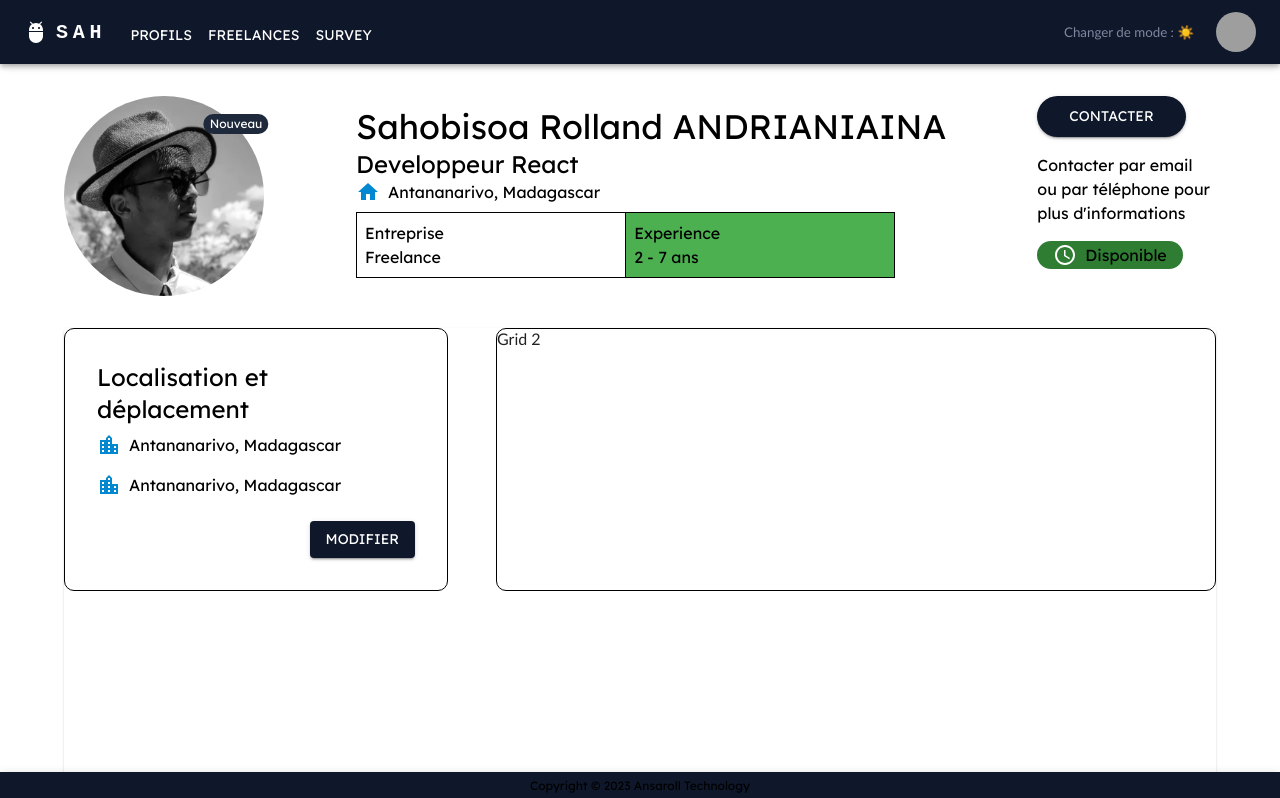
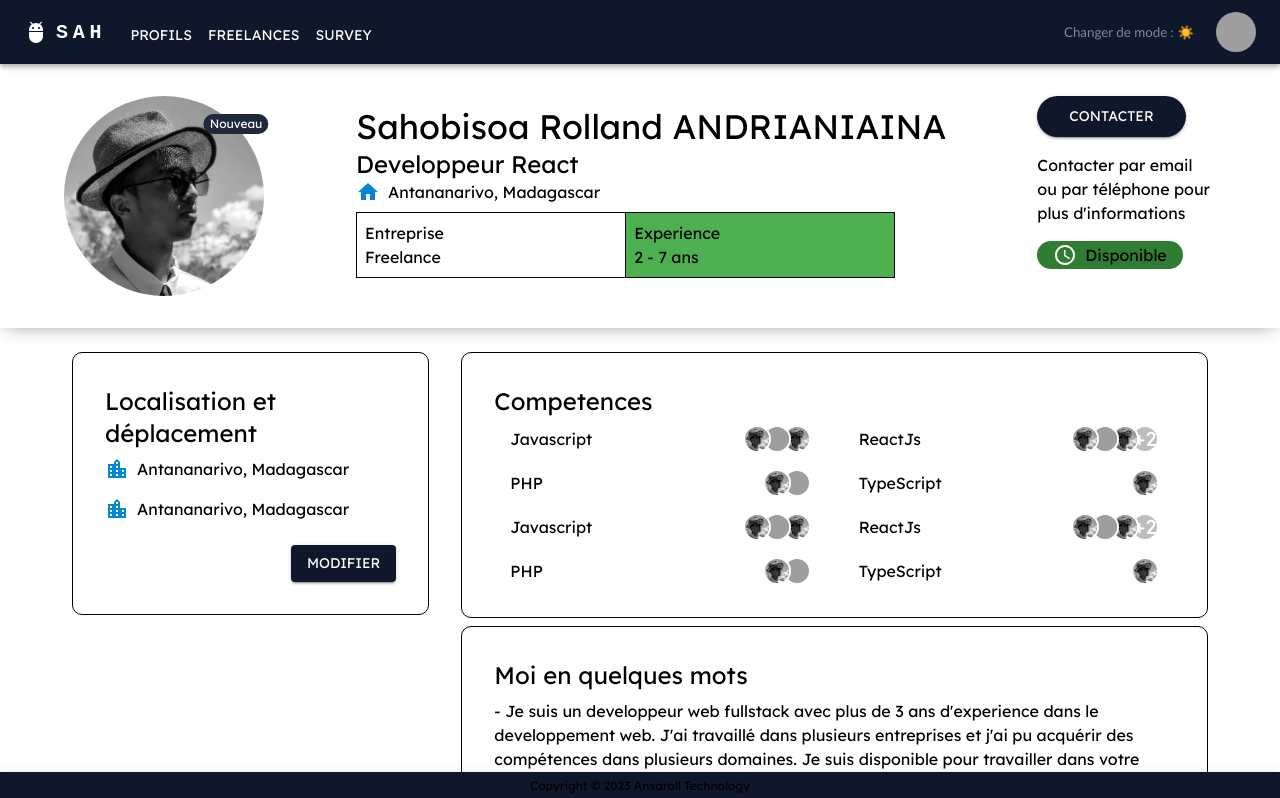
Before and after one commit to ansaroll/Sahobisoa, a React (Create React App) app in the folder Sah/sah/: page /profil in a window 1280 px wide. Shown: the top 798 px of the page. Built offline with nearby package versions, Linux system fonts and the light colour scheme; grey boxes are pictures that could not be loaded; a web font is replaced by a local one.

Commit message:
update ui profil

```diff
--- a/Sah/sah/package.json
+++ b/Sah/sah/package.json
@@ -18,6 +18,8 @@
     "@types/styled-components": "^5.1.26",
     "faker": "^6.6.6",
     "firebase": "^9.17.2",
+    "primeicons": "^6.0.1",
+    "primereact": "^9.2.0",
     "prop-types": "^15.8.1",
     "react": "^18.2.0",
     "react-dom": "^18.2.0",
--- a/Sah/sah/src/pages/profil/Profil.tsx
+++ b/Sah/sah/src/pages/profil/Profil.tsx
@@ -1,15 +1,14 @@
-import React from "react";
-import ProfilePage from "./ProfilePage";
-import { Avatar, Badge, Box, Button, Container, Grid, Paper, Typography } from "@mui/material";
-import { AccessTime, Home, LocationCity, PunchClock } from "@mui/icons-material";
+
+import { Avatar, Badge, Box, Button, Container, Grid, Typography } from "@mui/material";
+import { AccessTime, Home } from "@mui/icons-material";
+import RightSectionProfil from "./widgets/RightSectionProfil";
+import LeftSectionProfil from "./widgets/LeftSectionProfil";
 
 const Profil = () => {
 	return (
-		<Box sx={{
-			backgroundColor: "background.default",
-			boxShadow: 1
-		}} >
-			<Container maxWidth="lg" >
+		<Box pb={10}>
+			<Box sx={{ boxShadow: "0px 0px 20px -5px rgba(0,0,0,0.55)" }} >
+				<Container maxWidth="lg">
 					<Grid container py={4} spacing={2} justifyContent="space-between">
 						<Grid item xs={12} sm={4.5} md={3}>
 							<Badge color="secondary" overlap="circular" badgeContent="Nouveau" >
@@ -67,38 +66,16 @@ const Profil = () => {
 						</Grid>
 					</Grid>
 				</Container>
+			</Box>
 			<Container maxWidth="lg">
-				<Paper elevation={1} sx={{ height: "100vh" }}>
-					<Grid container justifyContent="space-between">
-						<Grid item xs={4} sx={{ border: "1px solid #010101", borderRadius: "10px", p: 4 }}
-							spacing={2}
-						>
-							<Typography variant="h5">
-								Localisation et déplacement
-							</Typography>
-							<Box display="flex" flexDirection="row" alignItems="center" gap={1} py={1}>
-								<LocationCity color="info" />
-								<Typography>
-									Antananarivo, Madagascar
-								</Typography>
-							</Box>
-							<Box display="flex" flexDirection="row" alignItems="center" gap={1} py={1}>
-								<LocationCity color="info" />
-								<Typography>
-									Antananarivo, Madagascar
-								</Typography>
-							</Box>
-							<Box display="flex" justifyContent="flex-end" pt={2}>
-								<Button variant="contained" >
-									Modifier
-								</Button>
-							</Box>
+				<Grid container py={2} spacing={2} justifyContent="space-between">
+					<Grid item xs={12} sm={6} md={4} >
+						<RightSectionProfil />
 					</Grid>
-						<Grid item xs={7.5} sx={{ border: "1px solid black", borderRadius: "10px" }}>
-							Grid 2
+					<Grid item xs={12} sm={6} md={8}>
+						<LeftSectionProfil />
 					</Grid>
 				</Grid>
-				</Paper>
 			</Container>
 		</Box>
 	);
--- /dev/null
+++ b/Sah/sah/src/pages/profil/widgets/LeftSectionProfil.tsx
@@ -0,0 +1,82 @@
+import { LocationCity } from '@mui/icons-material'
+import { Box, Button, Grid, Typography } from '@mui/material'
+import React from 'react'
+import SectionItem from './SectionItem'
+import SkilItem from './SkilItem'
+
+const LeftSectionProfil = () => {
+    return (
+        <>
+            <SectionItem title='Competences' >
+                <Grid container spacing={2}>
+                    {
+                        [1, 2].map((item, index) => {
+                            return (
+                                <>
+                                    <Grid item xs={12} sm={6}>
+                                        <SkilItem skill='Javascript' recomandations={recomandations.slice(0, 3)} />
+                                    </Grid>
+                                    <Grid item xs={12} sm={6}>
+                                        <SkilItem skill='ReactJs' recomandations={recomandations} />
+                                    </Grid>
+                                    <Grid item xs={12} sm={6}>
+                                        <SkilItem skill='PHP' recomandations={recomandations.slice(0, 2)} />
+                                    </Grid>
+                                    <Grid item xs={12} sm={6}>
+                                        <SkilItem skill='TypeScript' recomandations={recomandations.slice(2, 3)} />
+                                    </Grid>
+
+                                </>
+                            )
+                        })}
+                </Grid>
+            </SectionItem>
+
+
+
+            <SectionItem title='Moi en quelques mots'>
+                <Typography>
+                    {/* Description de la personne en trois phrases:
+                    - Je suis un developpeur web fullstack avec plus de 3 ans d'experience dans le developpement web
+                    - J'ai travaillé dans plusieurs entreprises et j'ai pu acquérir des compétences dans plusieurs domaines
+                    - Je suis disponible pour travailler dans votre entreprise ou pour des missions freelance.
+                    */}
+
+                    - Je suis un developpeur web fullstack avec plus
+                    de 3 ans d'experience dans le developpement web.
+                    J'ai travaillé dans plusieurs entreprises et
+                    j'ai pu acquérir des compétences dans plusieurs domaines.
+                    Je suis disponible pour travailler dans votre entreprise ou
+                    pour des missions freelance.
+                </Typography>
+            </SectionItem >
+
+
+        </>
+    )
+}
+
+export default LeftSectionProfil
+
+const recomandations = [
+    {
+        name: 'Tahiana',
+        image: './assets/profil/sahprofil.png'
+    },
+    {
+        name: 'Rolland',
+        image: './assets/profil/sahpofil.png'
+    },
+    {
+        name: 'Sahobisoa',
+        image: './assets/profil/sahprofil.png'
+    },
+    {
+        name: 'Eric Roger',
+        image: './assets/profil/sahprofl.png'
+    },
+    {
+        name: 'Rakoto',
+        image: './assets/profil/sarofil.png'
+    }
+]
--- /dev/null
+++ b/Sah/sah/src/pages/profil/widgets/RightSectionProfil.tsx
@@ -0,0 +1,34 @@
+import { LocationCity } from '@mui/icons-material'
+import { Box, Button, Typography } from '@mui/material'
+import React from 'react'
+
+const RightSectionProfil = () => {
+    return (
+        <>
+            <Box sx={{ border: "1px solid #010101", borderRadius: "10px", p: 4, m: 1 }}>
+                <Typography variant="h5">
+                    Localisation et déplacement
+                </Typography>
+                <Box display="flex" flexDirection="row" alignItems="center" gap={1} py={1}>
+                    <LocationCity color="info" />
+                    <Typography>
+                        Antananarivo, Madagascar
+                    </Typography>
+                </Box>
+                <Box display="flex" flexDirection="row" alignItems="center" gap={1} py={1}>
+                    <LocationCity color="info" />
+                    <Typography>
+                        Antananarivo, Madagascar
+                    </Typography>
+                </Box>
+                <Box display="flex" justifyContent="flex-end" pt={2}>
+                    <Button variant="contained" >
+                        Modifier
+                    </Button>
+                </Box>
+            </Box>
+        </>
+    )
+}
+
+export default RightSectionProfil
--- /dev/null
+++ b/Sah/sah/src/pages/profil/widgets/SectionItem.tsx
@@ -0,0 +1,19 @@
+import { Box, Typography } from '@mui/material'
+
+const SectionItem = ({title , children}:PropsSectionItem) => {
+    return (
+        <Box sx={{ border: "1px solid #010101", borderRadius: "10px", p: 4, m: 1 }}>
+            <Typography variant="h5" mb={1}>
+                {title}
+            </Typography>
+            {children}
+        </Box>
+    )
+}
+
+export default SectionItem
+
+type PropsSectionItem = {
+    title: string,
+    children: React.ReactNode
+}
--- /dev/null
+++ b/Sah/sah/src/pages/profil/widgets/SkilItem.tsx
@@ -0,0 +1,38 @@
+import { Avatar, AvatarGroup, Box, Tooltip, Typography } from '@mui/material'
+
+const SkilItem = ({ skill, recomandations }: PropsSkill) => {
+    return (
+        <Box display="flex" justifyContent="space-between" alignItems="center" px={2}>
+            <Typography>
+                {skill}
+            </Typography>
+            <AvatarGroup max={4}
+                sx={{
+                    "& .MuiAvatar-root": {
+                        width: "24px",
+                        height: "24px"
+                    }
+                }}
+            >
+                {recomandations?.map((item, index) => {
+                    return (
+                        <Tooltip title={item.name} arrow placement="top">
+                            <Avatar alt={item.name} src={item.image} />
+                        </Tooltip>
+                    )
+                })
+                }
+            </AvatarGroup>
+        </Box>
+    )
+}
+
+export default SkilItem
+
+type PropsSkill = {
+    skill?: string,
+    recomandations?: Array<{
+        name: string,
+        image: string
+    }>
+}
--- a/Sah/sah/src/utils/style/GlobaleStyle.tsx
+++ b/Sah/sah/src/utils/style/GlobaleStyle.tsx
@@ -8,11 +8,7 @@ export const StyledGlobalStyle = createGlobalStyle<{isDarkMode:boolean}>`
     }
 
     body {
-        /* Ici cette syntaxe revient au même que
-        background-color: ${props =>
-        props.isDarkMode ? '#2F2E41' : 'white'};
-        */
-        background-color: ${({ isDarkMode }) => (isDarkMode ? '#010010' : '#E2E4E8')};
+        background-color: ${({ isDarkMode }) => (isDarkMode ? '#010010' : 'white')};
         margin: 0;
     }
 
```
Also changed, not shown: Sah/sah/src/App.tsx (+9 -0 lines), 1 other file (tests, documents, lock files or other folders). Lines whose indentation alone changed are shown as unchanged.
